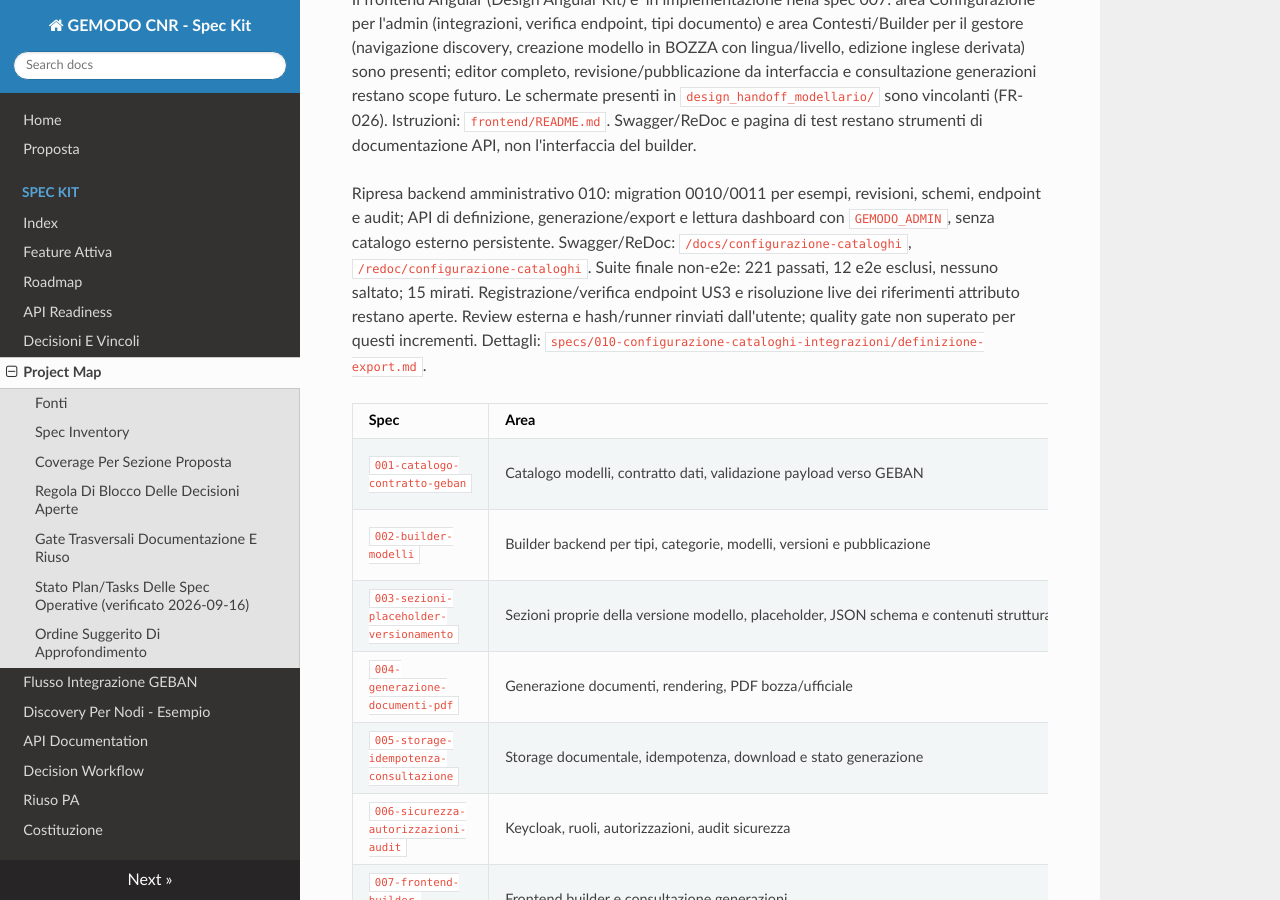
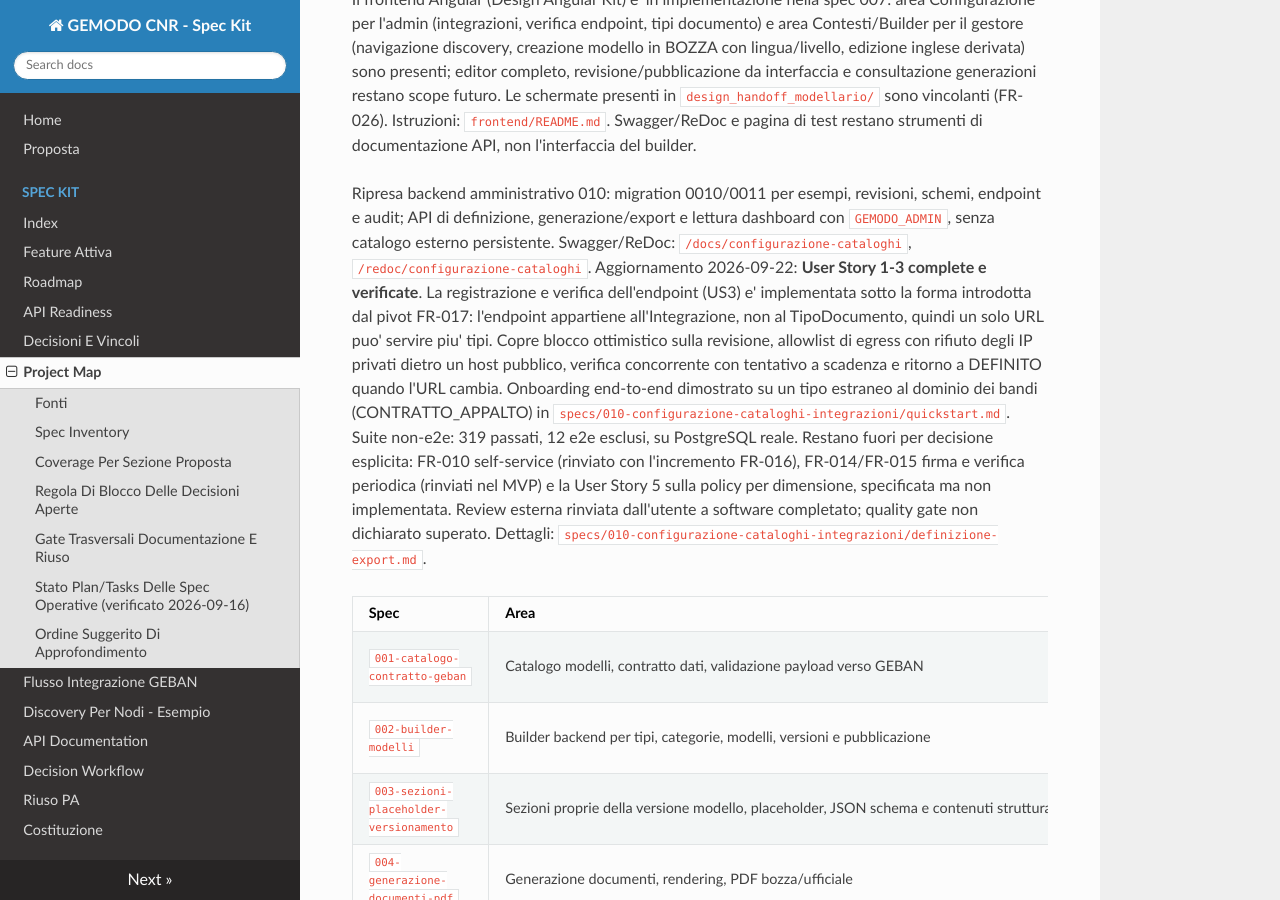
Before and after one commit to DanieleRamacci/cnr-builder-modelli-gemodo, an MkDocs documentation site: the page built from docs/project-map.md, in a window 1280 px wide and 900 px high, scrolled down 1476 px. Built offline with MkDocs 1.6.1, drawn with Linux system fonts in a browser that asks for light colours; nearby versions of some CDN libraries; some of the changed text lies outside the part shown.

Commit message:
docs(010): project-map allineato allo stato reale di US1-US3 (T051)
Co-Authored-By: Claude Opus 5 <noreply@anthropic.com>

```diff
--- a/docs/project-map.md
+++ b/docs/project-map.md
@@ -76,10 +76,21 @@ Ripresa backend amministrativo 010: migration 0010/0011 per esempi,
 revisioni, schemi, endpoint e audit; API di definizione, generazione/export
 e lettura dashboard con `GEMODO_ADMIN`, senza catalogo esterno persistente.
 Swagger/ReDoc: `/docs/configurazione-cataloghi`, `/redoc/configurazione-cataloghi`.
-Suite finale non-e2e: 221 passati, 12 e2e esclusi, nessuno saltato; 15 mirati.
-Registrazione/verifica endpoint US3 e risoluzione live dei riferimenti attributo
-restano aperte. Review esterna e hash/runner rinviati dall'utente; quality gate
-non superato per questi incrementi. Dettagli: `specs/010-configurazione-cataloghi-integrazioni/definizione-export.md`.
+Aggiornamento 2026-09-22: **User Story 1-3 complete e verificate**. La
+registrazione e verifica dell'endpoint (US3) e' implementata sotto la forma
+introdotta dal pivot FR-017: l'endpoint appartiene all'Integrazione, non al
+TipoDocumento, quindi un solo URL puo' servire piu' tipi. Copre blocco
+ottimistico sulla revisione, allowlist di egress con rifiuto degli IP privati
+dietro un host pubblico, verifica concorrente con tentativo a scadenza e
+ritorno a DEFINITO quando l'URL cambia. Onboarding end-to-end dimostrato su un
+tipo estraneo al dominio dei bandi (CONTRATTO_APPALTO) in
+`specs/010-configurazione-cataloghi-integrazioni/quickstart.md`.
+Suite non-e2e: 319 passati, 12 e2e esclusi, su PostgreSQL reale.
+Restano fuori per decisione esplicita: FR-010 self-service (rinviato con
+l'incremento FR-016), FR-014/FR-015 firma e verifica periodica (rinviati nel
+MVP) e la User Story 5 sulla policy per dimensione, specificata ma non
+implementata. Review esterna rinviata dall'utente a software completato;
+quality gate non dichiarato superato. Dettagli: `specs/010-configurazione-cataloghi-integrazioni/definizione-export.md`.
 
 | Spec | Area | Stato | Fonte proposta | Note |
 |---|---|---|---|---|
@@ -164,8 +175,8 @@ Stato sintetico:
 
 - `001`: primo incremento completato; secondo incremento parziale con
   `tipo_documento.codice_contesto` e `registro_contratti_dati` gia' migrati su Postgres
-  reale; restano task aperti per enforcement reale del perimetro per-profilo e ritiro
-  API di classificazione legacy (T108, dipendente da `010`).
+  reale; resta aperto l'enforcement reale del perimetro per-profilo. Il ritiro delle
+  API di classificazione legacy (T108) e' stato verificato e chiuso il 2026-09-22.
 - `002`: prima verticale reale implementata e testata su Postgres reale; i task granulari
   storici non sono piu' un indicatore 1:1 dello stato del codice, leggere sempre la nota
   iniziale in `specs/002-builder-modelli/tasks.md` prima di riprendere lavoro li'.
```
Also changed, not shown: specs/010-configurazione-cataloghi-integrazioni/tasks.md (+1 -1 lines).
